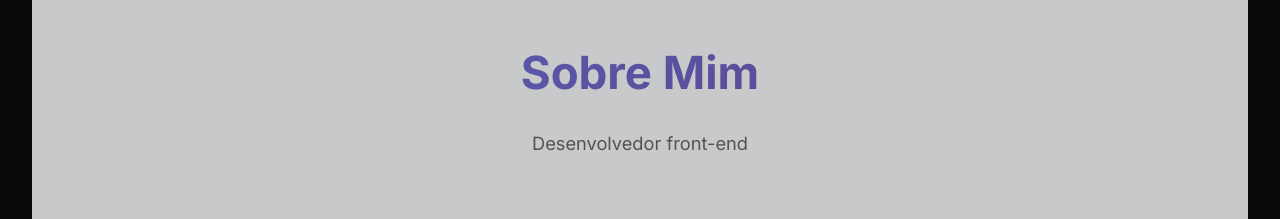
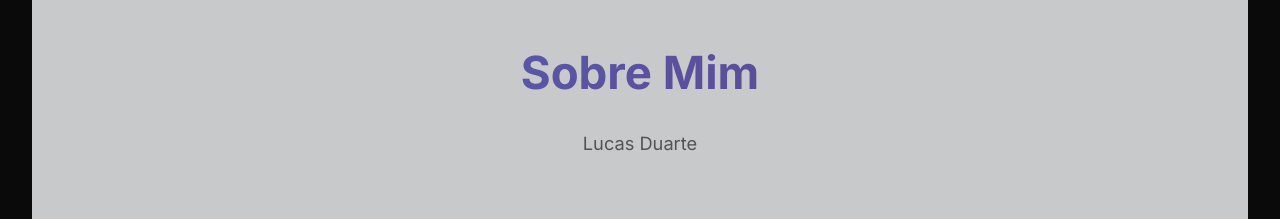
Before and after one commit to lucasartdev/portif-lio, a website: page index.html in a window 1280 px wide. Shown: the part 880-1099 px from the top of the page. Drawn offline with nearby package versions, Linux system fonts and the light colour scheme.

Commit message:
Update index.html

```diff
--- a/index.html
+++ b/index.html
@@ -78,7 +78,7 @@
         <div class="container">
             <div class="section-header">
                 <h2 class="section-title">Sobre Mim</h2>
-                <p class="section-subtitle">Desenvolvedor front-end</p>
+                <p class="section-subtitle">Lucas Duarte</p>
             </div>
             <div class="about-content">
                 <div class="about-text">
```
